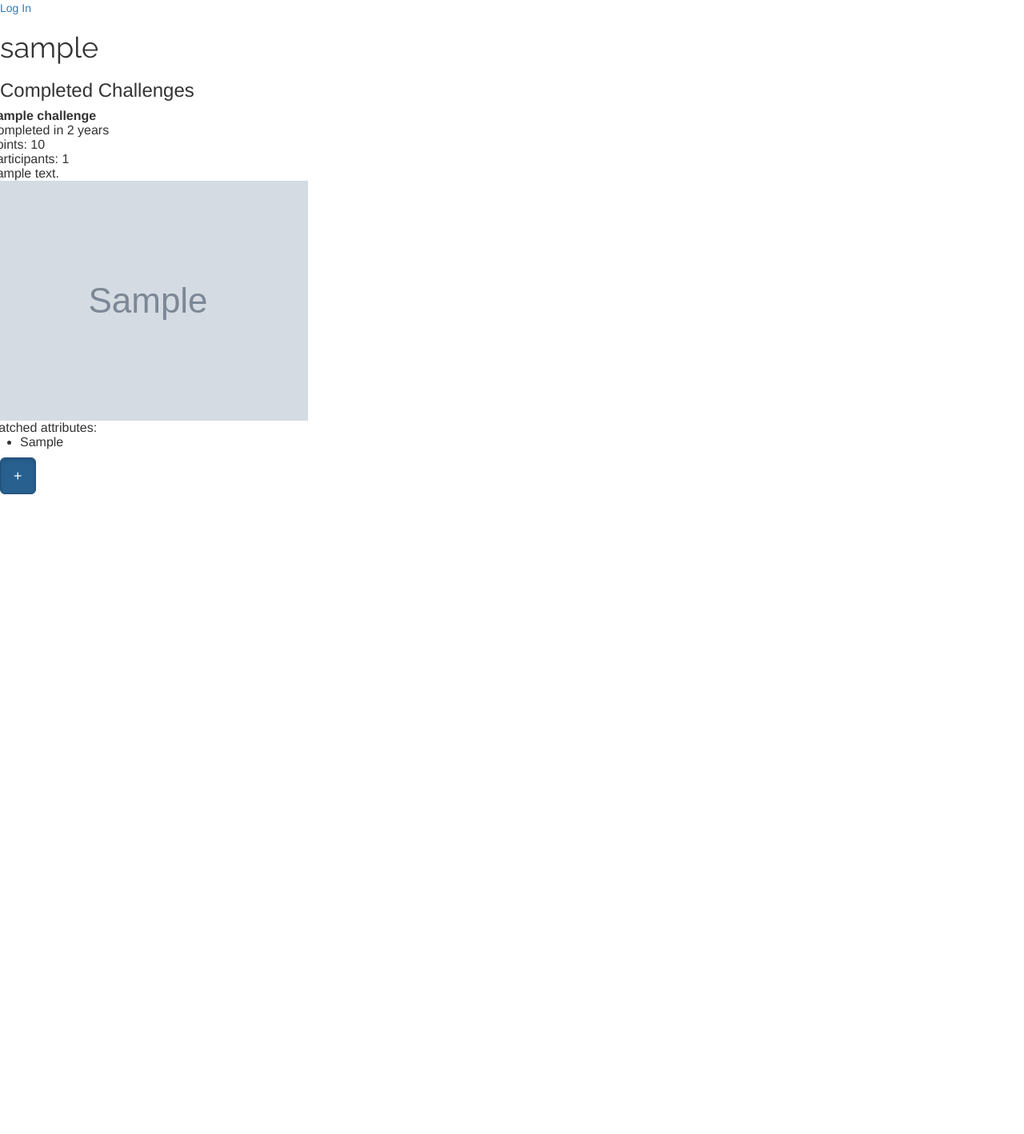
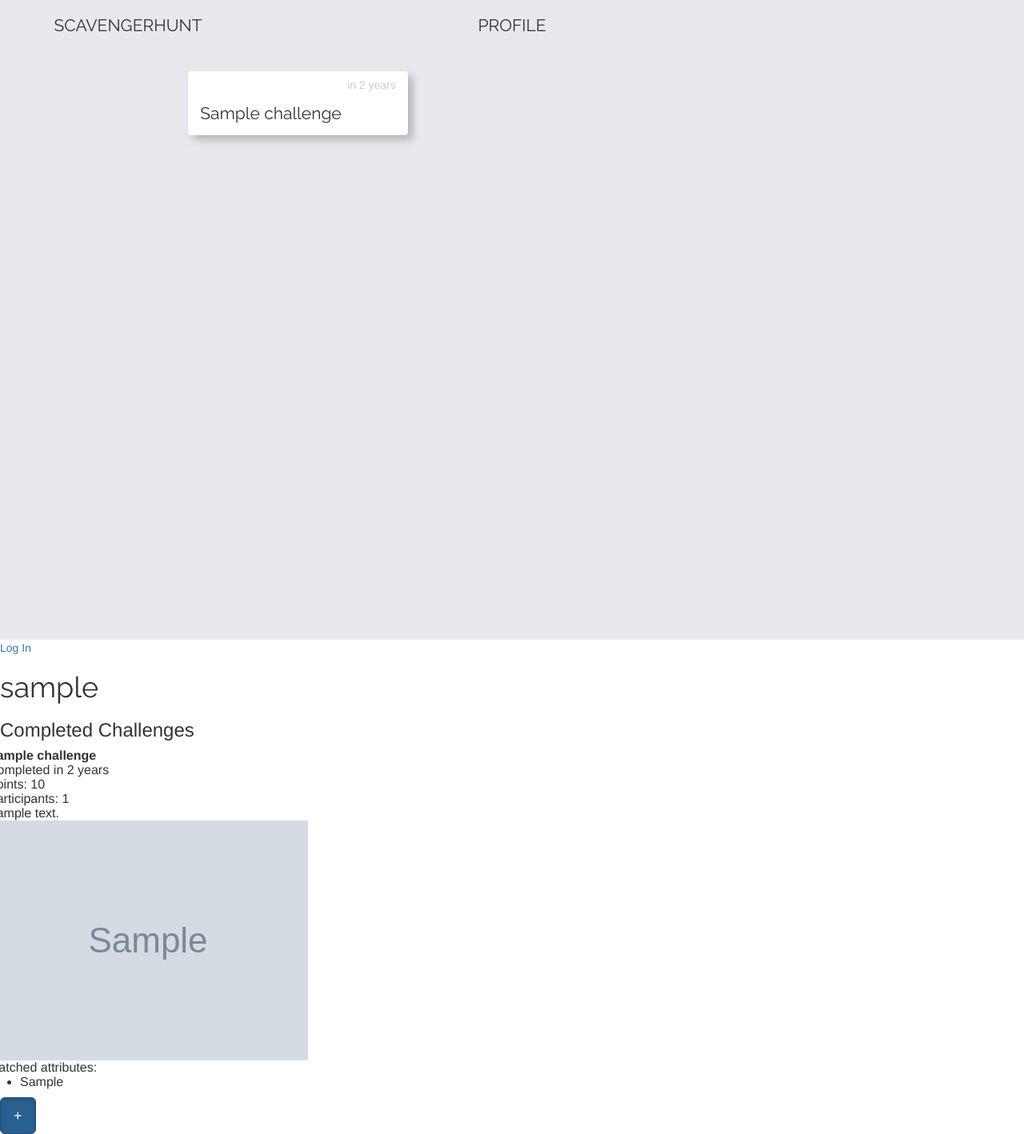
Before and after one commit to NatashaMitchko/nerve, a Flask app: a page that uses templates/profile.html in a window 1280 px wide. Shown: the whole page at 80% size. Before the commit the page ends 618 px from the top, so only its background shows below. Run offline with Flask 2, Linux system fonts and the light colour scheme; tables that the repository leaves empty hold one stand-in row (values such as "Sample post"); grey boxes marked "Sample" are stand-in pictures; some libraries are stand-ins or nearby versions.

Commit message:
begain styling of profile page, created a row for completed and inprogress challenges, working on username dropdown.

```diff
--- a/static/main.css
+++ b/static/main.css
@@ -4,6 +4,17 @@ html, body {
 
 .container-fluid {
     height: 100%;
+}
+
+.main {
+    background: #FFF;
+    border-radius: 4px;
+    box-shadow: 6px 6px 10px 0px rgba(138,130,138,.5);
+}
+
+.home:hover, .home:focus {
+    text-decoration: none;
+    cursor: pointer;
 }
 
 /*COLORED BACKGROUND PAGE STYLING*/
@@ -36,15 +47,56 @@ h1 {
     color: #D3D3D3;
 }
 
-.main {
-    background: #FFF;
-    border-radius: 4px;
-    box-shadow: 6px 6px 10px 0px rgba(138,130,138,.5);
+.color-page .main {
     height: 65%;
 }
 
+/*END COLORED BACKGROUND PAGE STYLING*/
+/*GREY BACKGROUND PAGE STYLING*/
+.grey-page {
+    background: #E8E8EE;
+}
 
-/*END COLORED BACKGROUND PAGE STYLING*/
+.grey-page .main{
+    /*sizing info here*/
+    height: 10%;
+}
+
+.grey-page h1.title {
+    font-family: 'Raleway', sans-serif;
+    font-size: 1.5em;
+}
+
+.grey-page h1 img {
+    width: 1em;
+    height: auto;
+    transform: translateY(-10%);
+}
+
+.in-progress, .complete {
+    margin-top: 1em;
+}
+
+.in-progress p, .complete p {
+    margin-top: .5em;
+}
+
+.in-progress .time {
+    color:#67dbe4;
+}
+
+.complete .time {
+    color: #ccc;
+}
+.challenge {
+    margin: .5em;
+}
+
+.challenge-title {
+    font-family: 'Raleway', sans-serif;
+    font-size: 1.5em;
+}
+/* END GREY BACKGROUND PAGE STYLING*/
 /*FORM STYLING*/
 
 form{
--- a/templates/login-register.html
+++ b/templates/login-register.html
@@ -5,7 +5,7 @@
 {% block content %}
 <div class="container-fluid color-page">
   <div class="row">
-    <h1 class="title">SCAVENGERHUNT</h1>
+    <h1 class="title home">SCAVENGERHUNT</h1>
   </div>
   <div class="row">
     <div class="col-xs-6 col-xs-offset-3 main">
--- a/templates/profile.html
+++ b/templates/profile.html
@@ -1,8 +1,48 @@
 {% extends 'base.html' %}
 
 {% block title %}{{ username }}{% endblock %}
+{% block content %}
 
-{% block content %}
+<div class="container-fluid grey-page">
+  <div class="row">
+    <span class="col-xs-12 col-md-3">
+      <h1 class="title home text-center">SCAVENGERHUNT</h1>
+    </span>
+    <span class="col-xs-12 col-md-6">
+      <h1 class="title text-center">PROFILE</h1>
+    </span>
+    <span class="col-xs-12 col-md-3">
+      {% if session.get('active') %}
+      <h1 class="title text-center text-uppercase">{{ username }} <img src="/static/images/_caret.png"></h1>
+      {% endif %}
+    </span>
+  </div>
+  <div class="row in-progress">
+    <div class="col-xs-12 col-md-8 col-md-offset-2">
+      {% for i in info %}
+        {% if i.UserChallenge.is_completed == False %}
+        <div class="col-xs-6 col-md-4 main challenge">
+          <p class="text-right"><span class="time" data-timestamp="{{ i.UserChallenge.accepted_timestamp }}"></span></p>
+          <p class="challenge-title">{{ i.Challenge.title }}</p>
+        </div>
+        {% endif %}
+      {% endfor %}
+    </div>
+  </div>
+  <div class="row complete">
+    <div class="col-xs-12 col-md-8 col-md-offset-2">
+      {% for i in info %}
+        {% if i.UserChallenge.is_completed == True %}
+        <div class="col-xs-6 col-md-4 main challenge">
+          <p class="text-right"><span class="time" data-timestamp="{{ i.UserChallenge.accepted_timestamp }}"></span></p>
+          <p class="challenge-title">{{ i.Challenge.title }}</p>
+        </div>
+        {% endif %}
+      {% endfor %}
+    </div>
+  </div>
+</div>
+
 {% if session.get('active') %}
 <a href="/logout">Log Out</a>
 {% else %}
```
